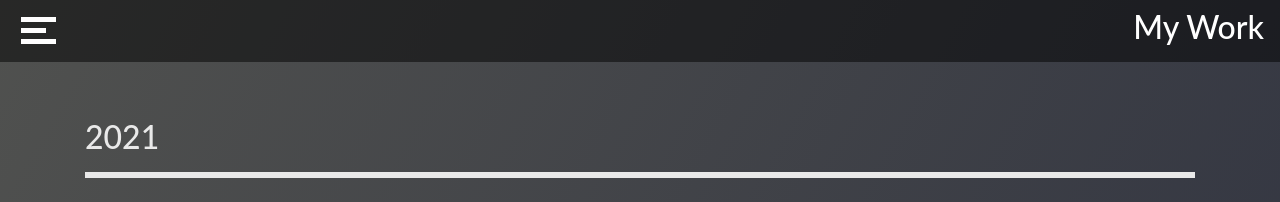
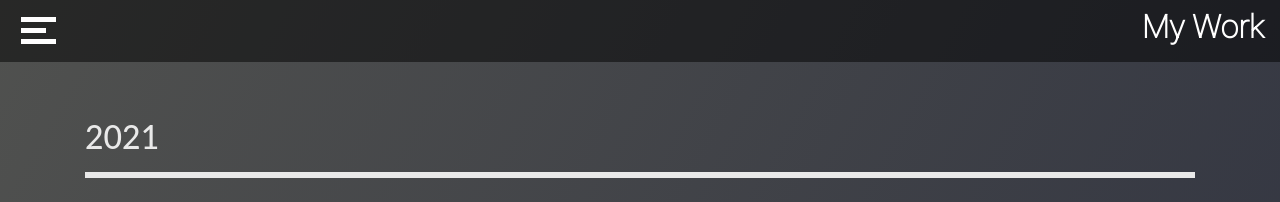
Before and after one commit to Tony8egan/www.TonesDesigns, a Jekyll site: the page built from Projects.markdown, in a window 1280 px wide. Shown: the top 202 px of the page. Built offline with Jekyll 4.4.1, drawn with Linux system fonts in a browser that asks for light colours; nearby versions of some CDN libraries.

Commit message:
Update Projects.html

```diff
--- a/_layouts/Projects.html
+++ b/_layouts/Projects.html
@@ -12,6 +12,10 @@
         <link rel="stylesheet" href="https://fonts.googleapis.com/css?family=Oxanium">
         <link rel="icon" type="image/png" href="images/TD2.png">
       <link rel="shortcut icon" type="image/png" href="images/TD2.png">
+       <link rel="preconnect" href="https://fonts.googleapis.com">
+    <link rel="preconnect" href="https://fonts.gstatic.com" crossorigin>
+<link href="https://fonts.googleapis.com/css2?family=Roboto:wght@100&family=Titillium+Web:wght@200&display=swap" rel="stylesheet">
+
 
 
    </head>
@@ -32,7 +36,7 @@
                 <div class="bar3" style = "margin-left:5px;cursor:pointer;"></div>
             </div>
 
-              <H2 style="color:white;text-align:center;">My Work</H2>
+              <H2 style="color:white;text-align:center;font-family: 'Roboto', sans-serif;font-weight:800">My Work</H2>
 
 
           </nav>
```
